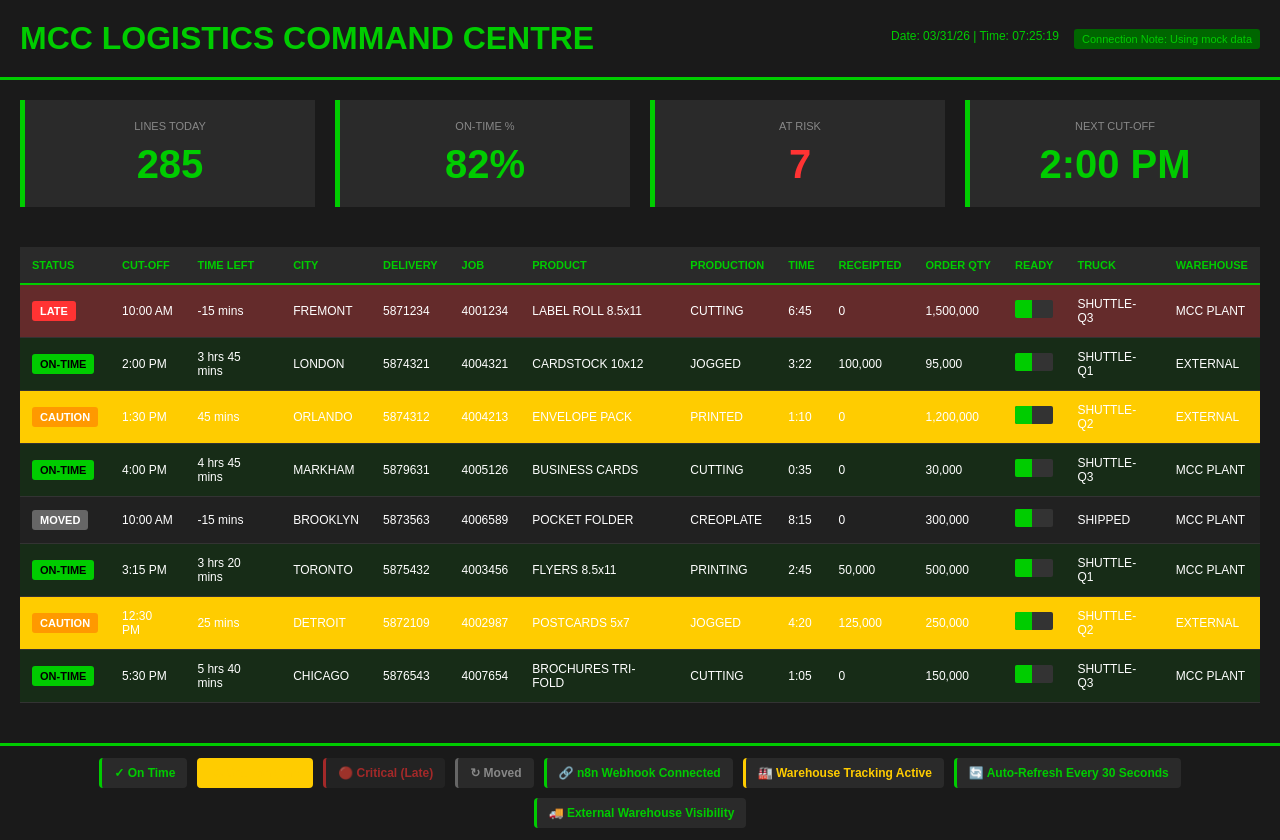
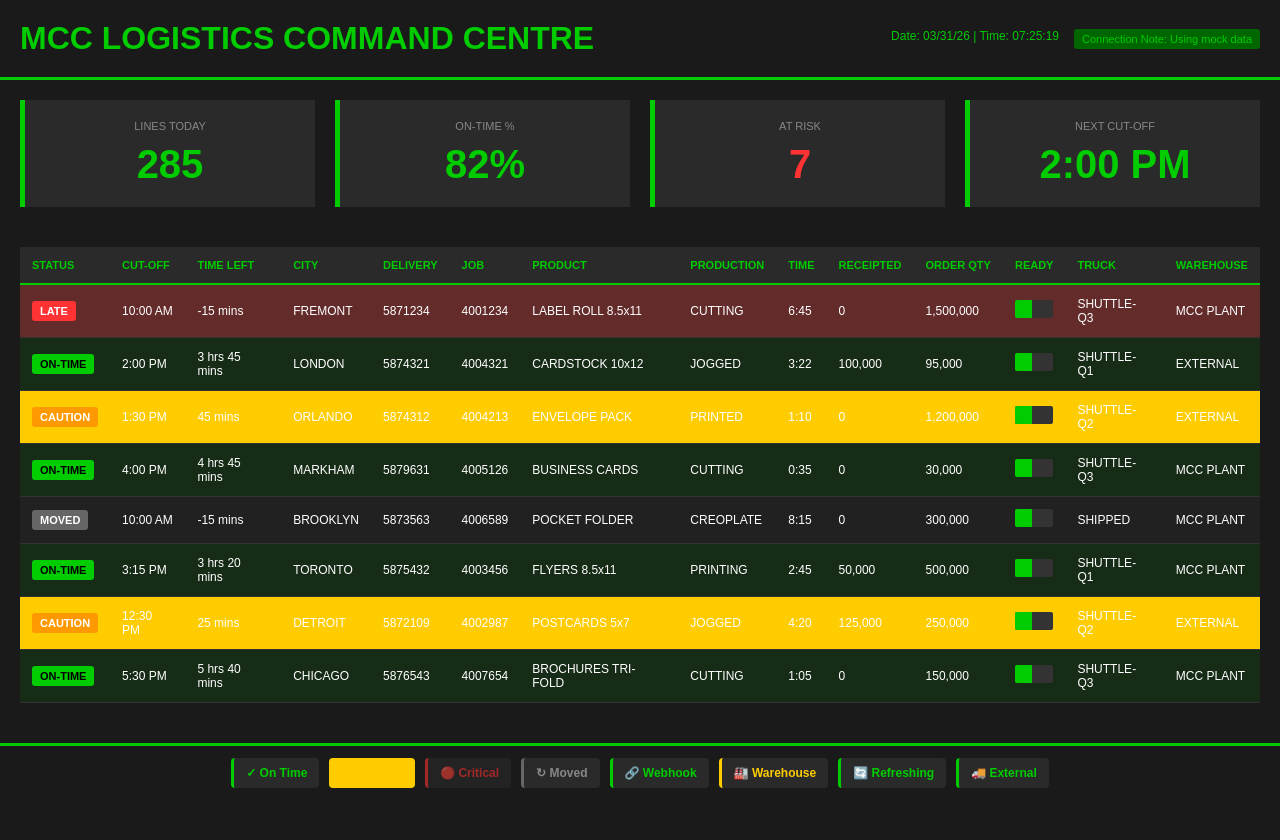
Before and after one commit to ricardo-business-camp/mcc-logistics-dashboard, a React (Create React App) app: page / in a window 1280 px wide. After the commit the page ends 800 px from the top, so only its background shows below. Built offline with nearby package versions, Linux system fonts and the light colour scheme.

Commit message:
Update App.js

```diff
--- a/src/App.js
+++ b/src/App.js
@@ -3,6 +3,7 @@ import './App.css';
 
 function App() {
   const [time, setTime] = useState(new Date());
+  const [lastRefresh, setLastRefresh] = useState(new Date());
   const [metrics, setMetrics] = useState({
     linesToday: 285,
     ontimePercent: 82,
@@ -19,6 +20,7 @@ function App() {
 
   useEffect(() => {
     const refreshTimer = setInterval(() => {
+      setLastRefresh(new Date());
       setMetrics(prev => ({
         linesToday: Math.floor(Math.random() * 50) + 260,
         ontimePercent: Math.floor(Math.random() * 20) + 75,
@@ -128,13 +130,13 @@ function App() {
       <div className="dashboard-footer">
         <div className="footer-status">
           <span className="status-item status-ontime">✓ On Time</span>
-          <span className="status-item status-caution">⚠ Caution (1hr)</span>
-          <span className="status-item status-critical">🔴 Critical (Late)</span>
+          <span className="status-item status-caution">⚠ Caution</span>
+          <span className="status-item status-critical">🔴 Critical</span>
           <span className="status-item status-moved">↻ Moved</span>
-          <span className="status-item status-webhook">🔗 n8n Webhook Connected</span>
-          <span className="status-item status-warehouse">🏭 Warehouse Tracking Active</span>
-          <span className="status-item status-refresh">🔄 Auto-Refresh Every 30 Seconds</span>
-          <span className="status-item status-external">🚚 External Warehouse Visibility</span>
+          <span className="status-item status-webhook">🔗 Webhook</span>
+          <span className="status-item status-warehouse">🏭 Warehouse</span>
+          <span className="status-item status-refresh">🔄 Refreshing</span>
+          <span className="status-item status-external">🚚 External</span>
         </div>
       </div>
     </div>
```
